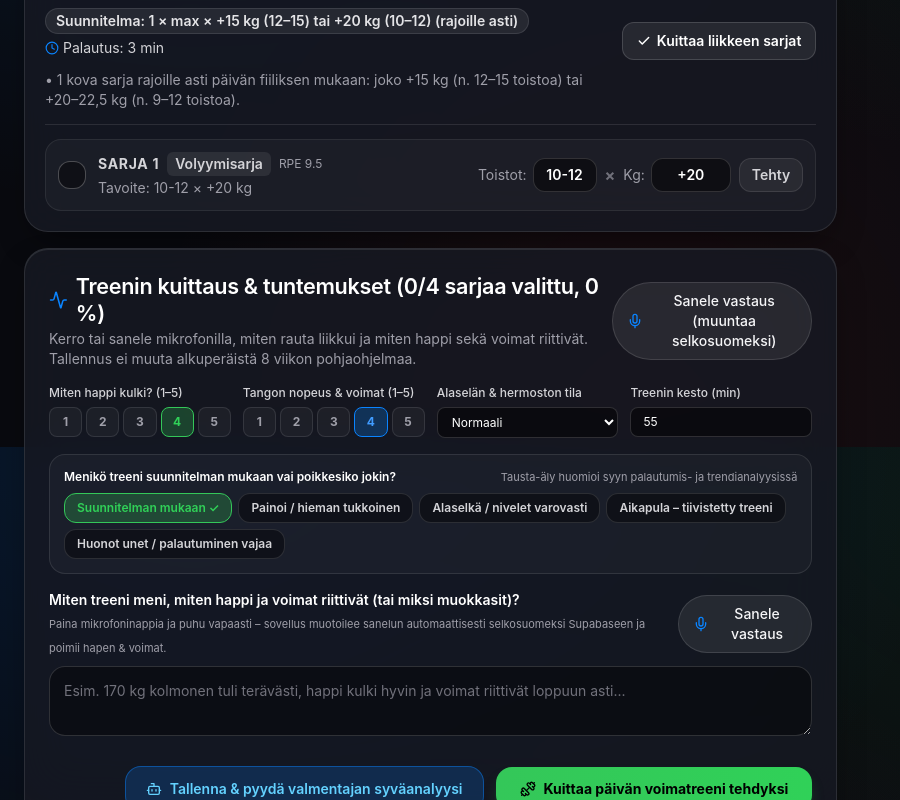
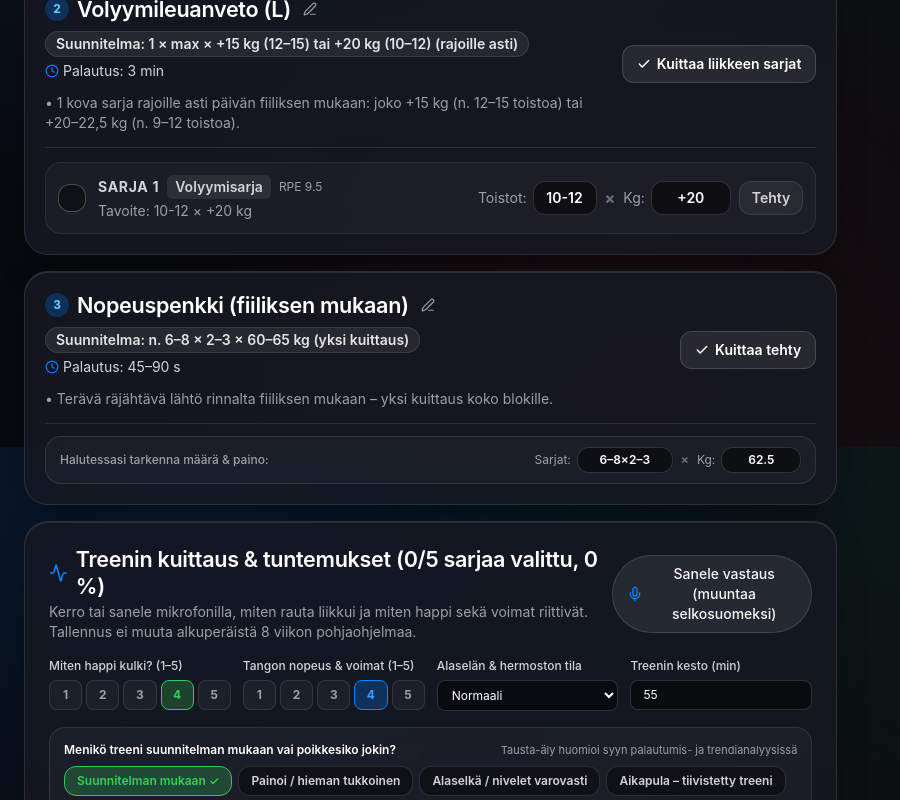
Before and after one commit to Sivumaakarit/treenimaster, a Next.js app: page / in a window 1280 px wide. Shown: the part 1153-1953 px from the top of the page, without its empty margins (0-900 px from the left). Built offline with nearby package versions, Linux system fonts and the light colour scheme; no server answers; the database is empty.

Commit message:
feat: move speed bench to workout 2, 1-tap check-off for speed/skill/human flag

```diff
--- a/src/components/TodayWorkoutView.tsx
+++ b/src/components/TodayWorkoutView.tsx
@@ -787,6 +787,11 @@ export function TodayWorkoutView({
           const allExDone =
             exercise.sets.length > 0 && exDoneCount === exercise.sets.length;
           const isEditingName = editingExerciseId === exercise.id;
+          const isSpeedExercise =
+            exercise.code === "SPEED_B" || exercise.code === "SPEED_DL";
+          const isSingleCheckExercise =
+            isSpeedExercise || exercise.code === "SKILL";
+          const firstSet = exercise.sets[0];
 
           return (
             <div
@@ -856,14 +861,73 @@ export function TodayWorkoutView({
                 >
                   <Check className="w-3.5 h-3.5 stroke-[2.5]" />
                   <span>
-                    {allExDone
+                    {isSingleCheckExercise
+                      ? allExDone
+                        ? "Kuitattu ✓"
+                        : "Kuittaa tehty"
+                      : allExDone
                       ? `Kaikki tehty (${exDoneCount}/${exercise.sets.length})`
                       : "Kuittaa liikkeen sarjat"}
                   </span>
                 </button>
               </div>
 
-              {/* Sarjarivit: valintaruutu + muokattavat toistot & kilot */}
+              {/* Nopeusvoima (1 kuittaus + suurinpiirtein sarjat & paino) tai taito/keskivartalo (pelkkä 1 kuittaus) */}
+              {isSpeedExercise && firstSet ? (
+                <div className="mt-3 flex flex-wrap items-center justify-between gap-2.5 rounded-2xl border border-white/10 bg-white/[0.03] px-3.5 py-2.5">
+                  <span className="text-xs font-medium text-zinc-400">
+                    Halutessasi tarkenna määrä & paino:
+                  </span>
+                  <div className="flex flex-wrap items-center gap-2">
+                    <div className="flex items-center gap-1.5">
+                      <label
+                        htmlFor={`${firstSet.id}-speed-reps`}
+                        className="text-xs text-zinc-400"
+                      >
+                        Sarjat:
+                      </label>
+                      <input
+                        id={`${firstSet.id}-speed-reps`}
+                        type="text"
+                        value={firstSet.actualReps ?? firstSet.reps}
+                        onChange={(e) =>
+                          updateSetField(
+                            exercise.id,
+                            firstSet.id,
+                            "actualReps",
+                            e.target.value
+                          )
+                        }
+                        className="w-24 rounded-xl border border-white/15 bg-black/50 px-2 py-1 text-center text-xs font-semibold text-white focus:border-[#0A84FF] focus:outline-none"
+                      />
+                    </div>
+                    <span className="text-zinc-500 text-xs font-bold">×</span>
+                    <div className="flex items-center gap-1.5">
+                      <label
+                        htmlFor={`${firstSet.id}-speed-weight`}
+                        className="text-xs text-zinc-400"
+                      >
+                        Kg:
+                      </label>
+                      <input
+                        id={`${firstSet.id}-speed-weight`}
+                        type="text"
+                        value={firstSet.actualWeightKg ?? firstSet.weightKg}
+                        onChange={(e) =>
+                          updateSetField(
+                            exercise.id,
+                            firstSet.id,
+                            "actualWeightKg",
+                            e.target.value
+                          )
+                        }
+                        className="w-20 rounded-xl border border-white/15 bg-black/50 px-2 py-1 text-center text-xs font-semibold text-white focus:border-[#0A84FF] focus:outline-none"
+                      />
+                    </div>
+                  </div>
+                </div>
+              ) : isSingleCheckExercise ? null : (
+              /* Sarjarivit: valintaruutu + muokattavat toistot & kilot */
               <div className="mt-3.5 space-y-2">
                 {exercise.sets.map((set) => {
                   const isTop = set.type === "top";
@@ -991,6 +1055,7 @@ export function TodayWorkoutView({
                   );
                 })}
               </div>
+              )}
             </div>
           );
         })}
--- a/src/lib/programData.ts
+++ b/src/lib/programData.ts
@@ -564,96 +564,79 @@ const CYCLE_SPECS: CycleSpec[] = [
 function buildSpeedDayExercises(cycle: number, isDeload?: boolean): ExercisePlan[] {
   const prefix = `c${cycle}-w3`;
 
-  // Viikko 9: B pikavoima 6x2x65 kg, DL nopeus 4x1x140 kg, Käsilläseisonta & kevyet vatsat
+  // Viikko 9: DL nopeus 4x1x140 kg, Käsilläseisonta & vatsarullaukset, Human Flag (valinnainen)
   if (cycle === 9) {
     return [
-      {
-        id: `${prefix}-speed-b`,
-        name: "Pikavoimapenkki (maksimaalinen räjähtävyys)",
-        code: "SPEED_B",
-        summary: "6 × 2 × 65 kg (maksimaalinen räjähtävyys)",
-        restMinutes: "60–90 s",
-        cue: "Terävä räjähtävä lähtö rinnalta, nolla hyytymistä.",
-        sets: makeSets(`${prefix}-sb`, [
-          { type: "speed", label: "Pikavoimakakkonen 1", reps: "2", weightKg: "65", targetRpe: "6.5" },
-          { type: "speed", label: "Pikavoimakakkonen 2", reps: "2", weightKg: "65", targetRpe: "6.5" },
-          { type: "speed", label: "Pikavoimakakkonen 3", reps: "2", weightKg: "65", targetRpe: "6.5" },
-          { type: "speed", label: "Pikavoimakakkonen 4", reps: "2", weightKg: "65", targetRpe: "6.5" },
-          { type: "speed", label: "Pikavoimakakkonen 5", reps: "2", weightKg: "65", targetRpe: "6.5" },
-          { type: "speed", label: "Pikavoimakakkonen 6", reps: "2", weightKg: "65", targetRpe: "6.5" },
-        ]),
-      },
       {
         id: `${prefix}-speed-dl`,
         name: "Nopeusmaastaveto",
         code: "SPEED_DL",
-        summary: "4 × 1 × 140 kg",
+        summary: "4 × 1 × 140 kg (yksi kuittaus koko blokille)",
         restMinutes: "90–120 s",
         cue: "Maksimaalinen irrotusnopeus alustasta ilman uupumusta.",
         sets: makeSets(`${prefix}-sdl`, [
-          { type: "speed", label: "Nopeusykkönen 1", reps: "1", weightKg: "140", targetRpe: "6.5" },
-          { type: "speed", label: "Nopeusykkönen 2", reps: "1", weightKg: "140", targetRpe: "6.5" },
-          { type: "speed", label: "Nopeusykkönen 3", reps: "1", weightKg: "140", targetRpe: "6.5" },
-          { type: "speed", label: "Nopeusykkönen 4", reps: "1", weightKg: "140", targetRpe: "6.5" },
+          { type: "speed", label: "Nopeusmaastaveto (koko blokki)", reps: "4×1", weightKg: "140", targetRpe: "6.5" },
         ]),
       },
       {
         id: `${prefix}-skill`,
-        name: "Käsilläseisonta & kevyet vatsat",
+        name: "Käsilläseisonta & vatsarullaukset / keskivartalo",
         code: "SKILL",
-        summary: "Käsilläseisonta & keskivartalon pito ilman maitohappoa",
+        summary: "Käsilläseisonta & keskivartalon nostot/rullaukset ilman maitohappoa",
         restMinutes: "2 min",
-        cue: "Kehonhallinta ja korsettipaineet terävinä.",
+        cue: "Kehonhallinta ja korsettipaineet terävinä – pelkkä kuittaus riittää.",
         sets: makeSets(`${prefix}-skill`, [
-          { type: "skill", label: "Käsilläseisonta 1", reps: "25 s", weightKg: "Kehonpaino", targetRpe: "6.5" },
-          { type: "skill", label: "Käsilläseisonta 2", reps: "25 s", weightKg: "Kehonpaino", targetRpe: "6.5" },
-          { type: "skill", label: "Kevyet vatsat", reps: "8", weightKg: "Kehonpaino", targetRpe: "6.5" },
+          { type: "skill", label: "Käsilläseisonta & keskivartalo", reps: "Tehty", weightKg: "Kehonpaino", targetRpe: "6.5" },
+        ]),
+      },
+      {
+        id: `${prefix}-human-flag`,
+        name: "Human Flag -harjoittelu (valinnainen)",
+        code: "SKILL",
+        summary: "Jos harjoittelit Human Flagia, kuittaa tehdyksi",
+        restMinutes: "2 min",
+        cue: "Kylkipito ja lapatuki – tehdään fiiliksen mukaan.",
+        sets: makeSets(`${prefix}-hf`, [
+          { type: "skill", label: "Human Flag", reps: "Valinnainen", weightKg: "Kehonpaino", targetRpe: "7.0" },
         ]),
       },
     ];
   }
 
-  // Viikko 10: B pikavoima 5x2x65 kg, DL nopeus 3x1x140 kg, Käsilläseisonta
+  // Viikko 10: DL nopeus 3x1x140 kg, Käsilläseisonta & vatsarullaukset, Human Flag (valinnainen)
   if (cycle === 10) {
     return [
-      {
-        id: `${prefix}-speed-b`,
-        name: "Pikavoimapenkki",
-        code: "SPEED_B",
-        summary: "5 × 2 × 65 kg",
-        restMinutes: "60–90 s",
-        cue: "Maksimaalinen kiihtyvyys tangolle.",
-        sets: makeSets(`${prefix}-sb`, [
-          { type: "speed", label: "Pikavoimakakkonen 1", reps: "2", weightKg: "65", targetRpe: "6.5" },
-          { type: "speed", label: "Pikavoimakakkonen 2", reps: "2", weightKg: "65", targetRpe: "6.5" },
-          { type: "speed", label: "Pikavoimakakkonen 3", reps: "2", weightKg: "65", targetRpe: "6.5" },
-          { type: "speed", label: "Pikavoimakakkonen 4", reps: "2", weightKg: "65", targetRpe: "6.5" },
-          { type: "speed", label: "Pikavoimakakkonen 5", reps: "2", weightKg: "65", targetRpe: "6.5" },
-        ]),
-      },
       {
         id: `${prefix}-speed-dl`,
         name: "Nopeusmaastaveto",
         code: "SPEED_DL",
-        summary: "3 × 1 × 140 kg",
+        summary: "3 × 1 × 140 kg (yksi kuittaus koko blokille)",
         restMinutes: "90–120 s",
         cue: "Terävä irrotus lattiasta, säästä voimia.",
         sets: makeSets(`${prefix}-sdl`, [
-          { type: "speed", label: "Nopeusykkönen 1", reps: "1", weightKg: "140", targetRpe: "6.5" },
-          { type: "speed", label: "Nopeusykkönen 2", reps: "1", weightKg: "140", targetRpe: "6.5" },
-          { type: "speed", label: "Nopeusykkönen 3", reps: "1", weightKg: "140", targetRpe: "6.5" },
+          { type: "speed", label: "Nopeusmaastaveto (koko blokki)", reps: "3×1", weightKg: "140", targetRpe: "6.5" },
         ]),
       },
       {
         id: `${prefix}-skill`,
-        name: "Käsilläseisonta",
+        name: "Käsilläseisonta & vatsarullaukset / keskivartalo",
         code: "SKILL",
-        summary: "2–3 × 20–30 s kevyt käsilläseisonta",
+        summary: "Kevyt käsilläseisonta & keskivartalo",
         restMinutes: "2 min",
         cue: "Pidä tuntuma ja olkapäiden tuki ilman väsymystä.",
         sets: makeSets(`${prefix}-skill`, [
-          { type: "skill", label: "Käsilläseisonta 1", reps: "25 s", weightKg: "Kehonpaino", targetRpe: "6.0" },
-          { type: "skill", label: "Käsilläseisonta 2", reps: "25 s", weightKg: "Kehonpaino", targetRpe: "6.0" },
+          { type: "skill", label: "Käsilläseisonta & keskivartalo", reps: "Tehty", weightKg: "Kehonpaino", targetRpe: "6.0" },
+        ]),
+      },
+      {
+        id: `${prefix}-human-flag`,
+        name: "Human Flag -harjoittelu (valinnainen)",
+        code: "SKILL",
+        summary: "Jos harjoittelit Human Flagia, kuittaa tehdyksi",
+        restMinutes: "2 min",
+        cue: "Kylkipito ja lapatuki – tehdään fiiliksen mukaan.",
+        sets: makeSets(`${prefix}-hf`, [
+          { type: "skill", label: "Human Flag", reps: "Valinnainen", weightKg: "Kehonpaino", targetRpe: "6.5" },
         ]),
       },
     ];
@@ -679,44 +662,36 @@ function buildSpeedDayExercises(cycle: number, isDeload?: boolean): ExercisePlan
   if (isDeload) {
     return [
       {
+        id: `${prefix}-speed-dl`,
+        name: "Nopeusmaastaveto (kevennetty)",
+        code: "SPEED_DL",
+        summary: "4 × 1 × 135 kg (räjähtävä irrotus, yksi kuittaus)",
+        restMinutes: "90 s",
+        cue: "Maksimaalinen kiihtyvyys lattiasta, nolla väsymystä.",
+        sets: makeSets(`${prefix}-sdl`, [
+          { type: "speed", label: "Nopeusmaastaveto (koko blokki)", reps: "4×1", weightKg: "135", targetRpe: "6.0" },
+        ]),
+      },
+      {
         id: `${prefix}-skill`,
-        name: "Käsilläseisonnat & keskivartalo (kevennetty)",
+        name: "Käsilläseisonnat & vatsarullaukset / keskivartalo (kevennetty)",
         code: "SKILL",
-        summary: "3 × 20–30 s hallittu pito + korsettipaineet ilman maitohappoa",
+        summary: "Hallittu pito + keskivartalo ilman maitohappoa",
         restMinutes: "2 min",
         cue: "Pidä lavat aktiivisina ja keskivartalo tiukkana ilman uupumusta.",
         sets: makeSets(`${prefix}-skill`, [
-          { type: "skill", label: "Tasapaino & tuki 1", reps: "25 s", weightKg: "Kehonpaino", targetRpe: "6.0" },
-          { type: "skill", label: "Tasapaino & tuki 2", reps: "25 s", weightKg: "Kehonpaino", targetRpe: "6.0" },
-          { type: "skill", label: "Keskivartalon pito", reps: "30 s", weightKg: "Kehonpaino", targetRpe: "6.5" },
+          { type: "skill", label: "Käsilläseisonta & keskivartalo", reps: "Tehty", weightKg: "Kehonpaino", targetRpe: "6.0" },
         ]),
       },
       {
-        id: `${prefix}-speed-b`,
-        name: "Pikavoimapenkki (kevennetty)",
-        code: "SPEED_B",
-        summary: "4 × 3 × 60 kg (palautus 45–60 s)",
-        restMinutes: "45–60 s",
-        cue: "Terävä suunnanmuutos rinnalta, tanko lentää ylös.",
-        sets: makeSets(`${prefix}-sb`, [
-          { type: "speed", label: "Nopeuskolmonen 1", reps: "3", weightKg: "60", targetRpe: "6.0" },
-          { type: "speed", label: "Nopeuskolmonen 2", reps: "3", weightKg: "60", targetRpe: "6.0" },
-          { type: "speed", label: "Nopeuskolmonen 3", reps: "3", weightKg: "60", targetRpe: "6.0" },
-          { type: "speed", label: "Nopeuskolmonen 4", reps: "3", weightKg: "60", targetRpe: "6.0" },
-        ]),
-      },
-      {
-        id: `${prefix}-speed-dl`,
-        name: "Nopeusmaastaveto (kevennetty)",
-        code: "SPEED_DL",
-        summary: "4 × 1 × 135 kg (räjähtävä irrotus)",
-        restMinutes: "90 s",
-        cue: "Maksimaalinen kiihtyvyys lattiasta, nolla väsymystä.",
-        sets: makeSets(`${prefix}-sdl`, [
-          { type: "speed", label: "Nopeusykkönen 1", reps: "1", weightKg: "135", targetRpe: "6.0" },
-          { type: "speed", label: "Nopeusykkönen 2", reps: "1", weightKg: "135", targetRpe: "6.0" },
-          { type: "speed", label: "Nopeusykkönen 3", reps: "1", weightKg: "135", targetRpe: "6.0" },
-          { type: "speed", label: "Nopeusykkönen 4", reps: "1", weightKg: "135", targetRpe: "6.0" },
+        id: `${prefix}-human-flag`,
+        name: "Human Flag -harjoittelu (valinnainen)",
+        code: "SKILL",
+        summary: "Jos harjoittelit Human Flagia, kuittaa tehdyksi",
+        restMinutes: "2 min",
+        cue: "Kylkipito ja lapatuki – tehdään fiiliksen mukaan.",
+        sets: makeSets(`${prefix}-hf`, [
+          { type: "skill", label: "Human Flag", reps: "Valinnainen", weightKg: "Kehonpaino", targetRpe: "6.5" },
         ]),
       },
     ];
@@ -725,51 +700,36 @@ function buildSpeedDayExercises(cycle: number, isDeload?: boolean): ExercisePlan
   const speedDlWeight = cycle >= 5 ? "140" : "135";
   return [
     {
-      id: `${prefix}-skill`,
-      name: "Käsilläseisonnat & keskivartalo",
-      code: "SKILL",
-      summary: "Kehonhallinta & korsettipaineet ilman maitohappoa (+ halutessa boksihypyt 3×3)",
-      restMinutes: "2 min",
-      cue: "Olkapäiden tuki, lapojen hallinta ja maksimaalinen korsettipaine ilman maitohappoa.",
-      sets: makeSets(`${prefix}-skill`, [
-        { type: "skill", label: "Käsilläseisonta 1", reps: "30 s", weightKg: "Kehonpaino", targetRpe: "7.0" },
-        { type: "skill", label: "Käsilläseisonta 2", reps: "30 s", weightKg: "Kehonpaino", targetRpe: "7.0" },
-        { type: "skill", label: "Keskivartalo (korsettipaine)", reps: "8-10", weightKg: "Kehonpaino", targetRpe: "7.5" },
-        { type: "skill", label: "Boksihypyt (valinnainen kimmotus)", reps: "3x3", weightKg: "Kehonpaino", targetRpe: "6.5" },
+      id: `${prefix}-speed-dl`,
+      name: "Nopeusmaastaveto (RFD)",
+      code: "SPEED_DL",
+      summary: `5–6 × 1 × ${speedDlWeight} kg (yksi kuittaus koko blokille)`,
+      restMinutes: "90–120 s",
+      cue: "Maksimaalinen irrotusnopeus alustasta ilman uupumusta.",
+      sets: makeSets(`${prefix}-sdl`, [
+        { type: "speed", label: "Nopeusmaastaveto (koko blokki)", reps: "5–6×1", weightKg: speedDlWeight, targetRpe: "6.5" },
       ]),
     },
     {
-      id: `${prefix}-speed-b`,
-      name: "Pikavoimapenkki (kontrastiaalto tai dynaaminen)",
-      code: "SPEED_B",
-      summary: "4 kierrosta kontrastiaallolla (3×60 kg → 1×70 kg) TAI 8×3×60 kg (palautus 45–60 s)",
-      restMinutes: "45–60 s",
-      cue: "70 kg heräteykkönen sytyttää motoriset yksiköt, jolloin 60 kg kolmonen räjähtää ylös.",
-      sets: makeSets(`${prefix}-sb`, [
-        { type: "speed", label: "Aalto 1 – Nopeuskolmonen", reps: "3", weightKg: "60", targetRpe: "6.5" },
-        { type: "top", label: "Aalto 1 – Kontrastiheräte", reps: "1", weightKg: "70", targetRpe: "7.0" },
-        { type: "speed", label: "Aalto 2 – Nopeuskolmonen", reps: "3", weightKg: "60", targetRpe: "6.5" },
-        { type: "top", label: "Aalto 2 – Kontrastiheräte", reps: "1", weightKg: "70", targetRpe: "7.0" },
-        { type: "speed", label: "Aalto 3 – Nopeuskolmonen", reps: "3", weightKg: "60", targetRpe: "6.5" },
-        { type: "top", label: "Aalto 3 – Kontrastiheräte", reps: "1", weightKg: "70", targetRpe: "7.0" },
-        { type: "speed", label: "Aalto 4 – Nopeuskolmonen", reps: "3", weightKg: "60", targetRpe: "6.5" },
-        { type: "top", label: "Aalto 4 – Kontrastiheräte", reps: "1", weightKg: "70", targetRpe: "7.0" },
+      id: `${prefix}-skill`,
+      name: "Käsilläseisonnat & vatsarullaukset / keskivartalo",
+      code: "SKILL",
+      summary: "Kehonhallinta, keskivartalon nostot & vatsarullaukset",
+      restMinutes: "2 min",
+      cue: "Olkapäiden tuki, lapojen hallinta ja maksimaalinen korsettipaine – pelkkä kuittaus riittää.",
+      sets: makeSets(`${prefix}-skill`, [
+        { type: "skill", label: "Käsilläseisonta & keskivartalo", reps: "Tehty", weightKg: "Kehonpaino", targetRpe: "7.0" },
       ]),
     },
     {
-      id: `${prefix}-speed-dl`,
-      name: "Nopeusmaastaveto (RFD)",
-      code: "SPEED_DL",
-      summary: `5–6 × 1 × ${speedDlWeight} kg (maksimaalinen irrotusnopeus alustasta)`,
-      restMinutes: "90–120 s",
-      cue: "Maksimaalinen irrotusnopeus alustasta ilman uupumusta.",
-      sets: makeSets(`${prefix}-sdl`, [
-        { type: "speed", label: "Nopeusykkönen 1", reps: "1", weightKg: speedDlWeight, targetRpe: "6.5" },
-        { type: "speed", label: "Nopeusykkönen 2", reps: "1", weightKg: speedDlWeight, targetRpe: "6.5" },
-        { type: "speed", label: "Nopeusykkönen 3", reps: "1", weightKg: speedDlWeight, targetRpe: "6.5" },
-        { type: "speed", label: "Nopeusykkönen 4", reps: "1", weightKg: speedDlWeight, targetRpe: "6.5" },
-        { type: "speed", label: "Nopeusykkönen 5", reps: "1", weightKg: speedDlWeight, targetRpe: "7.0" },
-        { type: "speed", label: "Nopeusykkönen 6", reps: "1", weightKg: speedDlWeight, targetRpe: "7.0" },
+      id: `${prefix}-human-flag`,
+      name: "Human Flag -harjoittelu (valinnainen)",
+      code: "SKILL",
+      summary: "Jos harjoittelit Human Flagia, kuittaa tehdyksi",
+      restMinutes: "2 min",
+      cue: "Kylkipito ja lapatuki – tehdään fiiliksen mukaan.",
+      sets: makeSets(`${prefix}-hf`, [
+        { type: "skill", label: "Human Flag", reps: "Valinnainen", weightKg: "Kehonpaino", targetRpe: "7.0" },
       ]),
     },
   ];
@@ -842,13 +802,16 @@ export const INITIAL_PROGRAM_WORKOUTS: ProgramWorkout[] = CYCLE_SPECS.flatMap(
           : c >= 9
           ? `Viikko ${c} · Treeni 2 (B-päivä)`
           : `Kierto ${c} · Treeni 2 (B-päivä)`,
-      subtitle: "Etukyykky & rajoille viety volyymileuka",
+      subtitle:
+        c <= 10
+          ? "Etukyykky, volyymileuka & nopeuspenkki"
+          : "Etukyykky & rajoille viety volyymileuka",
       structureLabel: spec.structure,
       restDaysAfterMin: 1,
       restDaysAfterMax: 2,
       restBetweenSets: "3–4 min",
       coachNotes:
-        "Etukyykyssä jätetään 1–1,5 toistoa varaa. Volyymileuanvedossa 1 kova sarja rajoille asti (+15 kg n. 12–15 toistoa tai +20–22,5 kg n. 9–12 toistoa), paitsi kevennys- ja piikkauskierroilla 2–3 toistoa varaa!",
+        "Etukyykyssä jätetään 1–1,5 toistoa varaa. Volyymileuanvedossa 1 kova sarja rajoille asti (+15 kg n. 12–15 toistoa tai +20–22,5 kg n. 9–12 toistoa), paitsi kevennys- ja piikkauskierroilla 2–3 toistoa varaa! Nopeuspenkki tehdään fiiliksen mukaan ja kuitataan yhdellä kuittauksella.",
       exercises: [
         {
           id: `${w2Prefix}-s`,
@@ -879,6 +842,29 @@ export const INITIAL_PROGRAM_WORKOUTS: ProgramWorkout[] = CYCLE_SPECS.flatMap(
             },
           ]),
         },
+        ...(c <= 10
+          ? [
+              {
+                id: `${w2Prefix}-speed-b`,
+                name: "Nopeuspenkki (fiiliksen mukaan)",
+                code: "SPEED_B" as const,
+                summary: spec.isDeload
+                  ? "n. 4 × 3 × 60 kg (yksi kuittaus)"
+                  : "n. 6–8 × 2–3 × 60–65 kg (yksi kuittaus)",
+                restMinutes: "45–90 s",
+                cue: "Terävä räjähtävä lähtö rinnalta fiiliksen mukaan – yksi kuittaus koko blokille.",
+                sets: makeSets(`${w2Prefix}-sb`, [
+                  {
+                    type: "speed",
+                    label: "Nopeuspenkki (koko blokki)",
+                    reps: spec.isDeload ? "4×3" : "6–8×2–3",
+                    weightKg: "62.5",
+                    targetRpe: "6.5",
+                  },
+                ]),
+              },
+            ]
+          : []),
       ],
     };
 
@@ -895,20 +881,20 @@ export const INITIAL_PROGRAM_WORKOUTS: ProgramWorkout[] = CYCLE_SPECS.flatMap(
           : c >= 9
           ? `Viikko ${c} · Treeni 3 (C-päivä)`
           : `Kierto ${c} · Treeni 3 (C-päivä / Extrapäivä)`,
-      subtitle: "Pikavoima & keskivartalo",
+      subtitle: "Nopeusmaastaveto, käsilläseisonta & keskivartalo",
       structureLabel:
         c === 11 || c === 12
           ? "Täysi lepo ennen testiviikkoa"
           : spec.isDeload
-          ? "Huoltava pikavoima & keskivartalo"
-          : "Pikavoimapenkki, nopeusmaastaveto & käsilläseisonnat",
+          ? "Huoltava nopeusmaastaveto & keskivartalo"
+          : "Nopeusmaastaveto, käsilläseisonta, vatsat & Human Flag",
       restDaysAfterMin: 1,
       restDaysAfterMax: 2,
-      restBetweenSets: "45–120 s",
+      restBetweenSets: "60–120 s",
       coachNotes:
         c === 11
           ? "Treeni 3 jätetään kokonaan väliin. Täysi lepo ennen ennätysviikkoa."
-          : "Käsilläseisonnat & keskivartalo ilman maitohappoa, pikavoimapenkki (4 kierrosta 3×60→1×70 kg tai 8×3×60 kg) ja nopeusmaastaveto (5–6×1×135–140 kg). Lepo 1–2 päivää ennen uuden kierron alkua.",
+          : "Nopeusmaastaveto (yksi kuittaus koko blokille), käsilläseisonta & vatsarullaukset/keskivartalon nostot sekä valinnainen Human Flag. Lepo 1–2 päivää ennen uuden kierron alkua.",
       exercises: buildSpeedDayExercises(c, spec.isDeload),
     };
 
```
Also changed, not shown: src/lib/storage.ts (+26 -4 lines).
